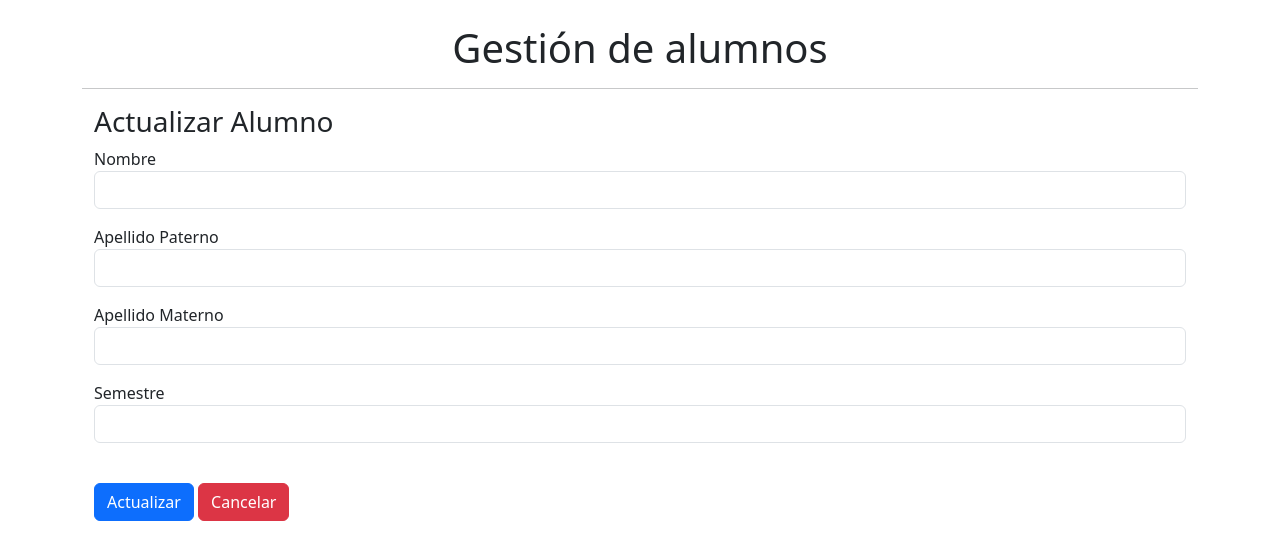
After one commit to Caballero025/crud_alumnos, a Flask app: page /alumnos/update/1 in a window 1280 px wide. The commit adds this page. Shown: the top 560 px of the page. Run offline with Flask 3, Linux system fonts and the light colour scheme; data that the repository does not hold is empty.

Commit message:
Crud completo

```diff
--- a/app.py
+++ b/app.py
@@ -63,5 +63,20 @@ def delete_alumno(no_control):
         db.session.commit()
     return redirect(url_for('index'))
 
+#AActualizar alumno
+@app.route('/alumnos/update/<string:no_control>', methods=['GET','POST'])
+def update_alumno(no_control):
+    alumno = Alumnos.query.get(no_control)
+
+    if request.method == 'POST':
+        alumno.nombre = request.form['nombre']
+        alumno.ap_paterno = request.form['ap_paterno']
+        alumno.ap_materno = request.form['ap_materno']
+        alumno.semestre = request.form['semestre']
+        db.session.commit()
+        return redirect(url_for('index'))
+    return render_template('update_alumno.html',alumno = alumno)
+
+
 if __name__ == '__main__':
     app.run(debug=True)
--- a/templates/index.html
+++ b/templates/index.html
@@ -21,6 +21,7 @@
     <td>{{alumno.ap_paterno}}</td>
     <td>{{alumno.ap_materno}}</td>
     <td>{{alumno.semestre}}</td>
+    <td><a href="{{url_for('update_alumno',no_control = alumno.no_control)}}" class="btn btn-warning">Actualizar</a></td>
     <td><a href="{{url_for('delete_alumno',no_control = alumno.no_control)}}" class="btn btn-danger">Eliminar</a></td>
   </tr>
   {% endfor %}
--- /dev/null
+++ b/templates/update_alumno.html
@@ -0,0 +1,31 @@
+{% extends 'base.html' %}
+{% block title %} Actualizar Alumno {% endblock %}
+{% block content %}
+
+<h3>Actualizar Alumno</h3>
+<form action="{{ url_for('update_alumno',no_control = alumno.no_control) }}" method="POST">
+
+    <div class="form-group mb-3">
+        <label for="nombre">Nombre</label>
+        <input type="text" class="form-control" id="nombre" name="nombre" value="{{alumno.nombre}}" required >
+    </div>
+    <div class="form-group mb-3">
+        <label for="ap_paterno">Apellido Paterno</label>
+        <input type="text" class="form-control" id="ap_paterno" name="ap_paterno" value="{{alumno.ap_paterno}}" required>
+    </div>
+    <div class="form-group mb-3">
+        <label for="ap_materno">Apellido Materno</label>
+        <input type="text" class="form-control" id="ap_materno" name="ap_materno" value="{{alumno.ap_materno}}"required>
+    </div>
+    <div class="form-group mb-3">
+        <label for="semestre">Semestre</label>
+        <input type="number" class="form-control" id="semestre" name="semestre" value="{{alumno.semestre}}" required>
+    </div>
+    <br>
+    <button type="submit" class="btn btn-primary">Actualizar</button>
+    <a href="{{ url_for('index')}}" class="btn btn-danger">Cancelar</a>
+
+
+</form>
+
+{% endblock %}
```
